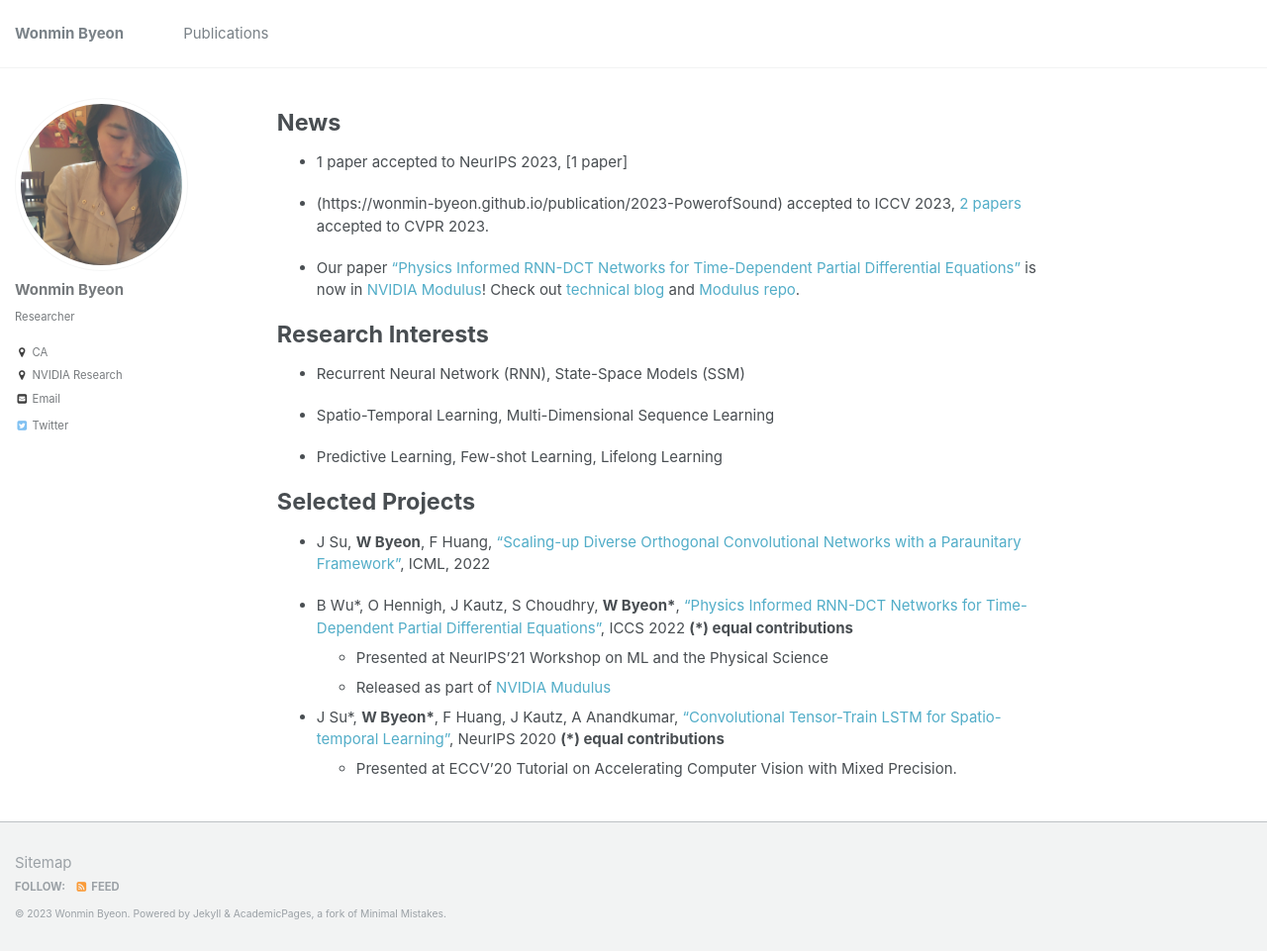
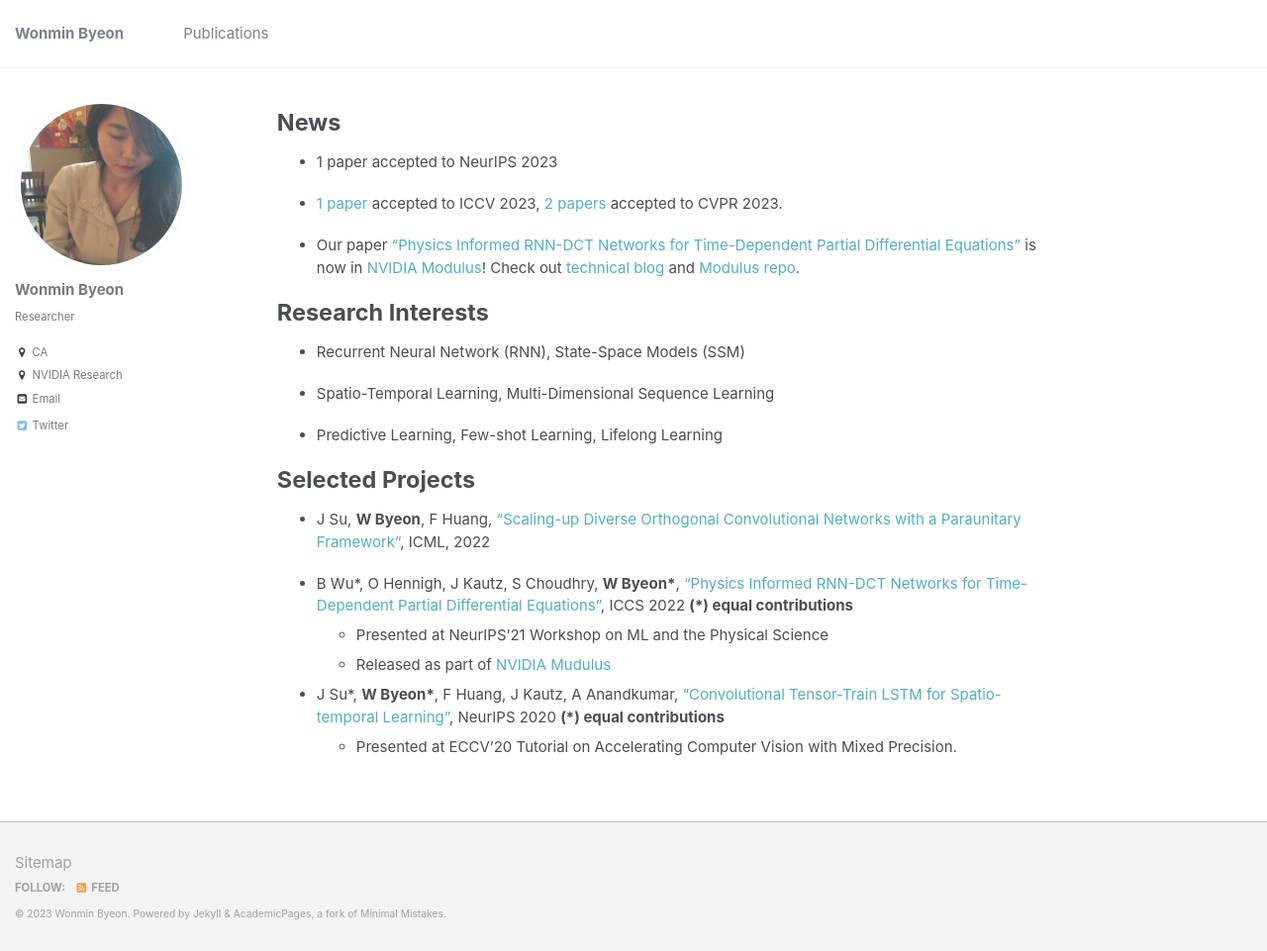
Before and after one commit to wonmin-byeon/wonmin-byeon.github.io, a Jekyll site: the page built from _pages/about.md, in a window 1280 px wide and 961 px high. Shown: the whole window at 99% size. Built offline with Jekyll 4.4.1, drawn with Linux system fonts in a browser that asks for light colours.

Commit message:
update the updates

```diff
--- a/_pages/about.md
+++ b/_pages/about.md
@@ -11,9 +11,9 @@ redirect_from:
 News
 ======
 
-* 1 paper accepted to NeurIPS 2023, [1 paper]
+* 1 paper accepted to NeurIPS 2023
 
-* (https://wonmin-byeon.github.io/publication/2023-PowerofSound) accepted to ICCV 2023, [2 papers](https://wonmin-byeon.github.io/publications/) accepted to CVPR 2023.
+* [1 paper](https://wonmin-byeon.github.io/publication/2023-PowerofSound) accepted to ICCV 2023, [2 papers](https://wonmin-byeon.github.io/publications/) accepted to CVPR 2023.
 
 * Our paper ["Physics Informed RNN-DCT Networks for Time-Dependent Partial Differential Equations"](https://wonmin-byeon.github.io/publication/2022-rnndct) is now in [NVIDIA Modulus](https://developer.nvidia.com/modulus)! Check out [technical blog](https://developer.nvidia.com/blog/develop-physics-informed-machine-learning-models-with-graph-neural-networks/) and [Modulus repo](https://github.com/NVIDIA/modulus/tree/main/modulus/models/rnn).
 
```
